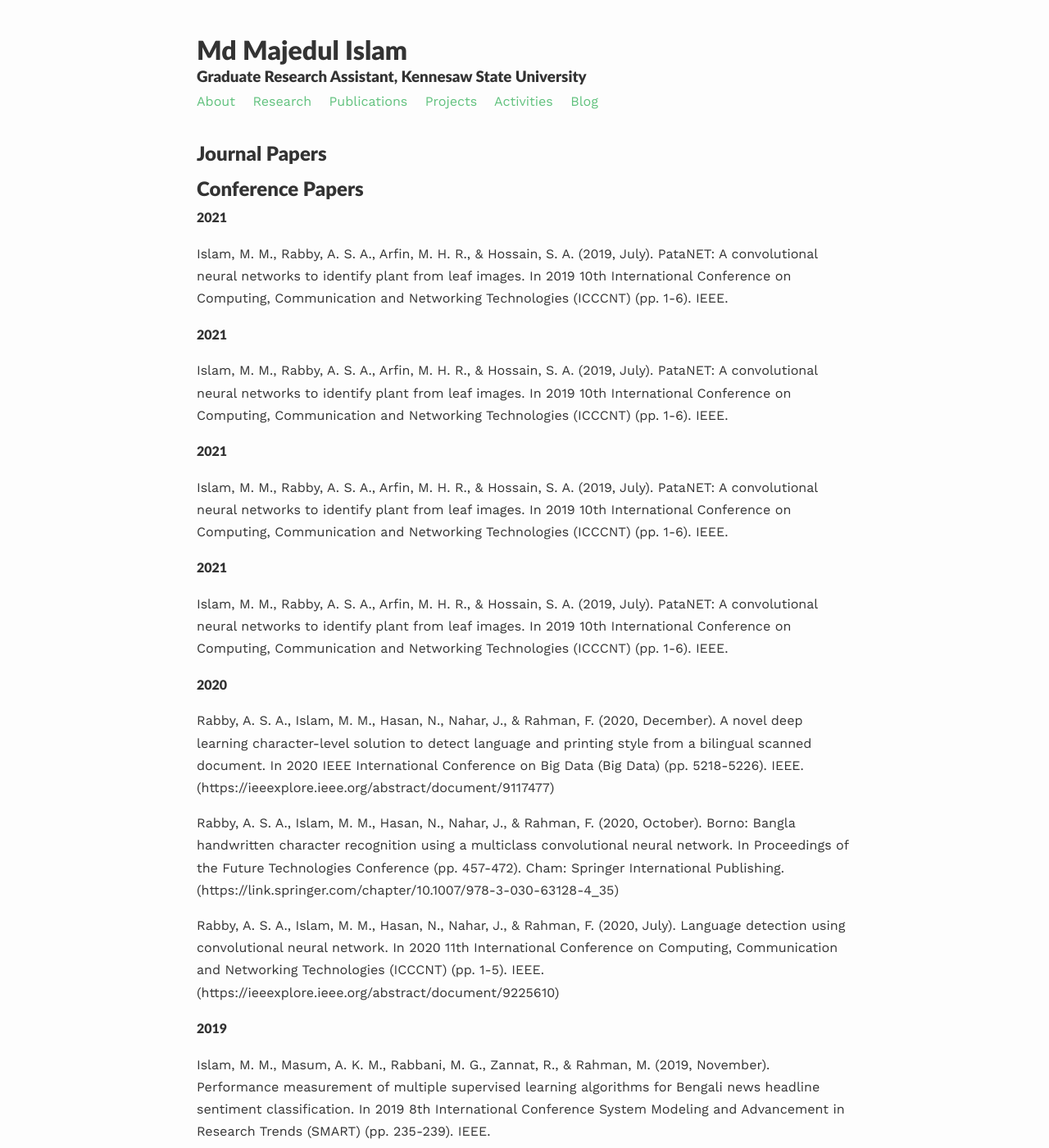
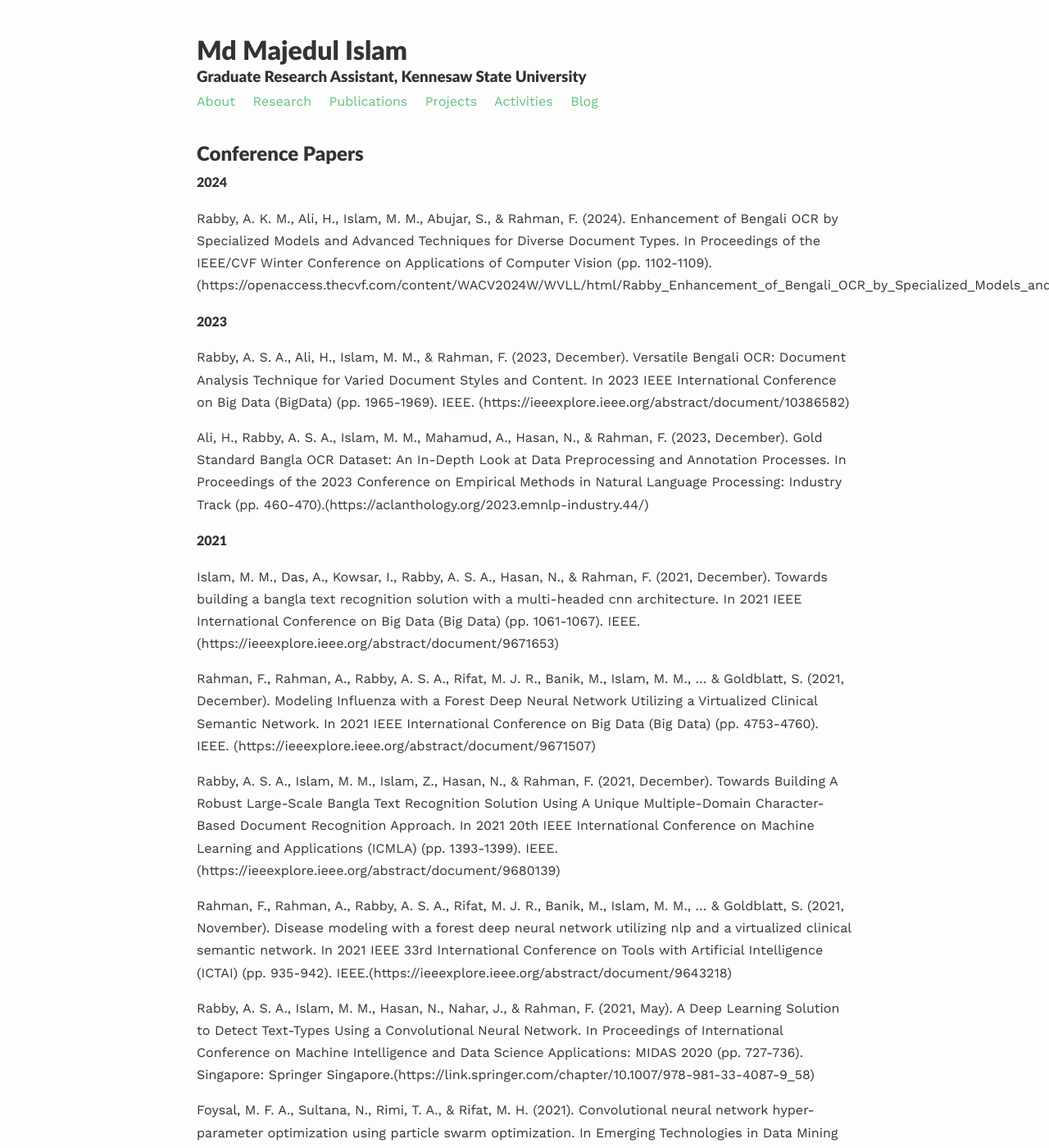
Before and after one commit to majedrifat/majedrifat.github.io, a Jekyll site: the page built from _pages/publications.md, in a window 1280 px wide and 1400 px high. Shown: the whole window at 82% size. Built offline with Jekyll 4.4.1, drawn with Linux system fonts in a browser that asks for light colours; nearby versions of some CDN libraries; some web fonts are replaced; some of the changed text lies outside the part shown.

Commit message:
Update publications.md

```diff
--- a/_pages/publications.md
+++ b/_pages/publications.md
@@ -5,19 +5,44 @@ permalink: /publications/
 published: true
 ---
 
-## Journal Papers
+<!-- ## Journal Papers-->
 
 
 ## Conference Papers
-#### 2021
-Islam, M. M., Rabby, A. S. A., Arfin, M. H. R., & Hossain, S. A. (2019, July). PataNET: A convolutional neural networks to identify plant from leaf images. In 2019 10th International Conference on Computing, Communication and Networking Technologies (ICCCNT) (pp. 1-6). IEEE.
-#### 2021
-Islam, M. M., Rabby, A. S. A., Arfin, M. H. R., & Hossain, S. A. (2019, July). PataNET: A convolutional neural networks to identify plant from leaf images. In 2019 10th International Conference on Computing, Communication and Networking Technologies (ICCCNT) (pp. 1-6). IEEE.
-#### 2021
-Islam, M. M., Rabby, A. S. A., Arfin, M. H. R., & Hossain, S. A. (2019, July). PataNET: A convolutional neural networks to identify plant from leaf images. In 2019 10th International Conference on Computing, Communication and Networking Technologies (ICCCNT) (pp. 1-6). IEEE.
+
+#### 2024
+Rabby, A. K. M., Ali, H., Islam, M. M., Abujar, S., & Rahman, F. (2024). Enhancement of Bengali OCR by Specialized Models and Advanced Techniques for Diverse Document Types. In Proceedings of the IEEE/CVF Winter Conference on Applications of Computer Vision (pp. 1102-1109). (https://openaccess.thecvf.com/content/WACV2024W/WVLL/html/Rabby_Enhancement_of_Bengali_OCR_by_Specialized_Models_and_Advanced_Techniques_WACVW_2024_paper.html)
+
+#### 2023
+
+
+Rabby, A. S. A., Ali, H., Islam, M. M., & Rahman, F. (2023, December). Versatile Bengali OCR: Document Analysis Technique for Varied Document Styles and Content. In 2023 IEEE International Conference on Big Data (BigData) (pp. 1965-1969). IEEE. (https://ieeexplore.ieee.org/abstract/document/10386582)
+
+
+Ali, H., Rabby, A. S. A., Islam, M. M., Mahamud, A., Hasan, N., & Rahman, F. (2023, December). Gold Standard Bangla OCR Dataset: An In-Depth Look at Data Preprocessing and Annotation Processes. In Proceedings of the 2023 Conference on Empirical Methods in Natural Language Processing: Industry Track (pp. 460-470).(https://aclanthology.org/2023.emnlp-industry.44/)
 
 #### 2021
-Islam, M. M., Rabby, A. S. A., Arfin, M. H. R., & Hossain, S. A. (2019, July). PataNET: A convolutional neural networks to identify plant from leaf images. In 2019 10th International Conference on Computing, Communication and Networking Technologies (ICCCNT) (pp. 1-6). IEEE.
+Islam, M. M., Das, A., Kowsar, I., Rabby, A. S. A., Hasan, N., & Rahman, F. (2021, December). Towards building a bangla text recognition solution with a multi-headed cnn architecture. In 2021 IEEE International Conference on Big Data (Big Data) (pp. 1061-1067). IEEE.(https://ieeexplore.ieee.org/abstract/document/9671653)
+
+Rahman, F., Rahman, A., Rabby, A. S. A., Rifat, M. J. R., Banik, M., Islam, M. M., ... & Goldblatt, S. (2021, December). Modeling Influenza with a Forest Deep Neural Network Utilizing a Virtualized Clinical Semantic Network. In 2021 IEEE International Conference on Big Data (Big Data) (pp. 4753-4760). IEEE. (https://ieeexplore.ieee.org/abstract/document/9671507)
+
+Rabby, A. S. A., Islam, M. M., Islam, Z., Hasan, N., & Rahman, F. (2021, December). Towards Building A Robust Large-Scale Bangla Text Recognition Solution Using A Unique Multiple-Domain Character-Based Document Recognition Approach. In 2021 20th IEEE International Conference on Machine Learning and Applications (ICMLA) (pp. 1393-1399). IEEE.(https://ieeexplore.ieee.org/abstract/document/9680139)
+
+Rahman, F., Rahman, A., Rabby, A. S. A., Rifat, M. J. R., Banik, M., Islam, M. M., ... & Goldblatt, S. (2021, November). Disease modeling with a forest deep neural network utilizing nlp and a virtualized clinical semantic network. In 2021 IEEE 33rd International Conference on Tools with Artificial Intelligence (ICTAI) (pp. 935-942). IEEE.(https://ieeexplore.ieee.org/abstract/document/9643218)
+
+
+Rabby, A. S. A., Islam, M. M., Hasan, N., Nahar, J., & Rahman, F. (2021, May). A Deep Learning Solution to Detect Text-Types Using a Convolutional Neural Network. In Proceedings of International Conference on Machine Intelligence and Data Science Applications: MIDAS 2020 (pp. 727-736). Singapore: Springer Singapore.(https://link.springer.com/chapter/10.1007/978-981-33-4087-9_58)
+
+
+Foysal, M. F. A., Sultana, N., Rimi, T. A., & Rifat, M. H. (2021). Convolutional neural network hyper-parameter optimization using particle swarm optimization. In Emerging Technologies in Data Mining and Information Security: Proceedings of IEMIS 2020, Volume 2 (pp. 363-373). Springer Singapore. (https://link.springer.com/chapter/10.1007/978-981-33-4367-2_35)
+
+Islam, M. M., Rabby, A. S. A., Hasan, N., Nahar, J., & Rahman, F. (2021). Text-type extraction using a deep learning solution at the character level. In Soft Computing and Signal Processing: Proceedings of 3rd ICSCSP 2020, Volume 1 (pp. 253-262). Springer Singapore.(https://link.springer.com/chapter/10.1007/978-981-33-6912-2_23)
+
+
+Masum, A. K. M., Majedul Islam, M., Abujar, S., Sorker, A. K., & Hossain, S. A. (2021). Bengali news headline generation on the basis of sequence to sequence learning using bi-directional RNN. In Soft Computing Techniques and Applications: Proceeding of the International Conference on Computing and Communication (IC3 2020) (pp. 491-501). Springer Singapore.(https://link.springer.com/chapter/10.1007/978-981-15-7394-1_45)
+
+Majedul Islam, M., Khushbu, S. A., & Islam, M. S. (2021). Predicting the Appropriate Category of Bangla and English Books for Online Book Store Using Deep Learning. In Soft Computing Techniques and Applications: Proceeding of the International Conference on Computing and Communication (IC3 2020) (pp. 409-421). Springer Singapore.( https://link.springer.com/chapter/10.1007/978-981-15-7394-1_39 )
+
 #### 2020
 
 Rabby, A. S. A., Islam, M. M., Hasan, N., Nahar, J., & Rahman, F. (2020, December). A novel deep learning character-level solution to detect language and printing style from a bilingual scanned document. In 2020 IEEE International Conference on Big Data (Big Data) (pp. 5218-5226). IEEE.(https://ieeexplore.ieee.org/abstract/document/9117477)
```
